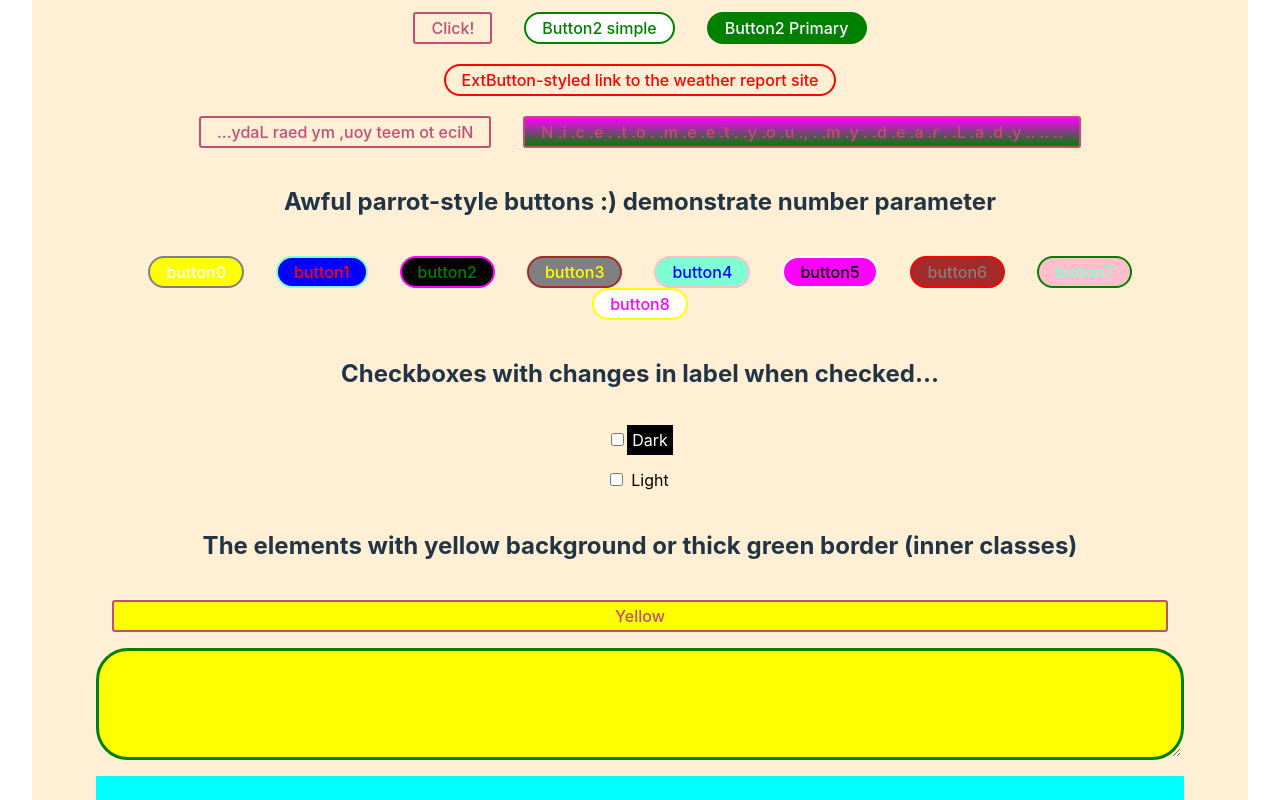
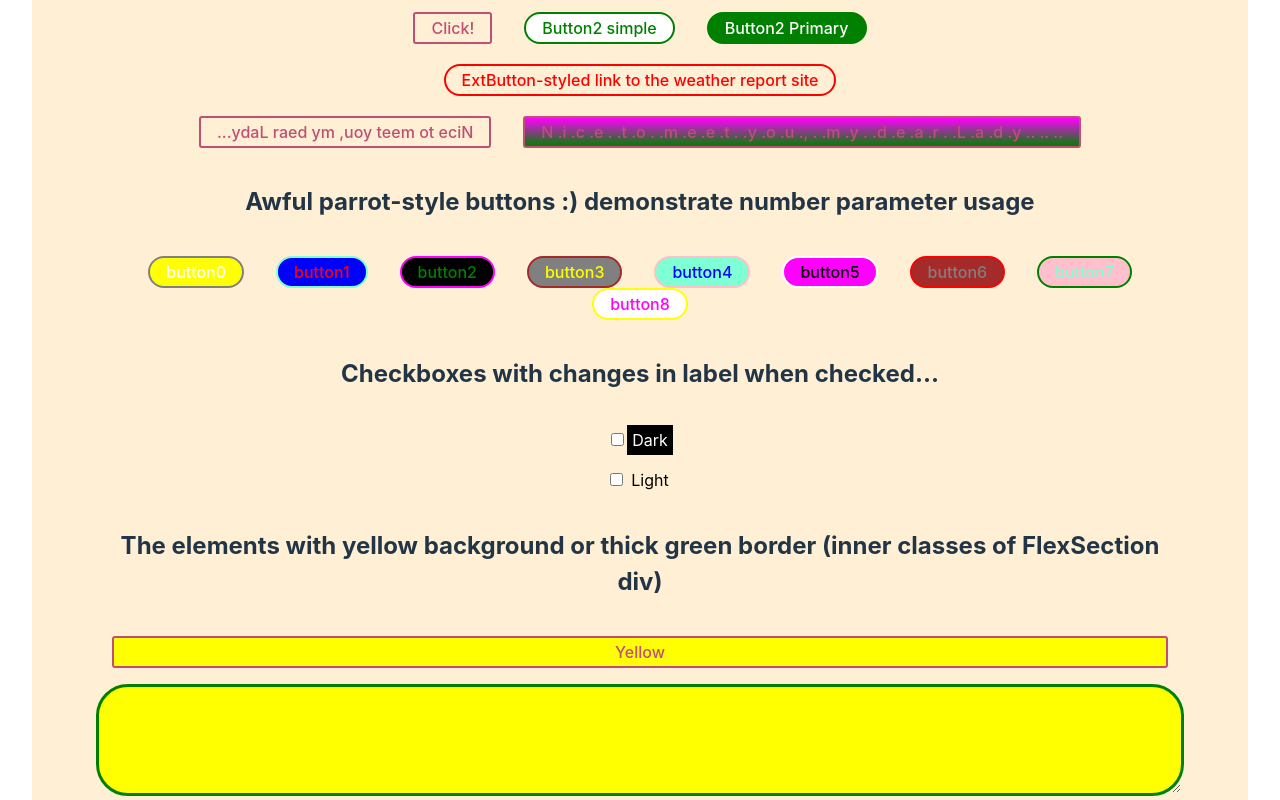
Before and after one commit to tamasve/react-styled-components-practice, a React (Vite) app: page / in a window 1280 px wide. Shown: the part 557-1357 px from the top of the page. Built offline with nearby package versions, Linux system fonts and the light colour scheme.

Commit message:
small changes

```diff
--- a/src/App.tsx
+++ b/src/App.tsx
@@ -57,10 +57,11 @@ const Button = styled.button<{ $primary?: boolean; $size?: string; }>`
 // & ~ &: sibling, but maybe not directly next to
 // &.classname: if it also has classname class
 // .classname &: inside an element that has classname class
+// &&: 1 instance only
 
 
 // Using parameter version 2 - if it is a boolean, we can use it or leave it...
-const Button2 = styled.button<{$primary: boolean;}>`
+const Button2 = styled.button<{$primary?: boolean;}>`
     background: ${props => props.$primary ? "green" : "white"};
     color: ${props => props.$primary ? "white" : "green"};
     border-radius: 1em;
@@ -95,6 +96,7 @@ const ExtButton = styled(Button)`
 //     </a>
 //   );
 
+// here children = simple text...
 const ReversedButton = props => <Button {...props} children={props.children.split('').reverse()} />
 
 const ButtonWithSpaces = props => <Button {...props} children={props.children.split('').join(" .")} />
@@ -107,6 +109,7 @@ const TextInput = styled.textarea`
     padding: 0.5em;
 `
 
+// INNER CLASSES: any child can use them
 // A general section element with unique style (flex) for all children divs
 // + inner classes for making yellow background, thick green border (any children can have them)
 const FlexSection = styled.section`
@@ -127,12 +130,12 @@ const FlexSection = styled.section`
     }
 `
 
-// Styled checkbox... attrs: constructor with attributes
+// Styled checkbox... attrs: constructor with attributes - this is a simple checkbox
 const CheckBox = styled.input.attrs({ type: "checkbox" })``;
 // ... with Label text styled using switch command and checking-dependent style
 // using &&: 1 instance:
 // ${CheckBox}:checked + && {...} = when the relevant checkbox gets checked this instance gets the following css...
-const LabelText = styled.label`
+const LabelText = styled.label<{$mode: string;}>`
     padding: 0.3em;
     ${props => {
         switch (props.$mode) {
@@ -156,6 +159,7 @@ const LabelText = styled.label`
     }}
 `
 
+// property defined inside
 const DynSizedLabel = styled.label.attrs<{ $size?: string; }>(
     props => ({
         $size: props.$size || "1em",
@@ -233,7 +237,7 @@ function App() {
                     </FlexSection>
 
                     <FlexSection>
-                        <h2>Awful parrot-style buttons :) demonstrate number parameter</h2>
+                        <h2>Awful parrot-style buttons :) demonstrate number parameter usage</h2>
                         <div>
                             {[1,3,8,7,10,2,4,6,9].map((key, value) =>
                                 <MultiColoredButton key={key} $color={value}>button{value}</MultiColoredButton>
@@ -251,7 +255,7 @@ function App() {
                             <CheckBox />
                             <LabelText $mode="light">Light</LabelText>
                         </div>
-                        <h2>The elements with yellow background or thick green border (inner classes)</h2>
+                        <h2>The elements with yellow background or thick green border (inner classes of FlexSection div)</h2>
                         <Button className='yellowBackgr'>Yellow</Button>
                         <TextInput className='yellowBackgr greenBorder' />
                     </FlexSection>
```
